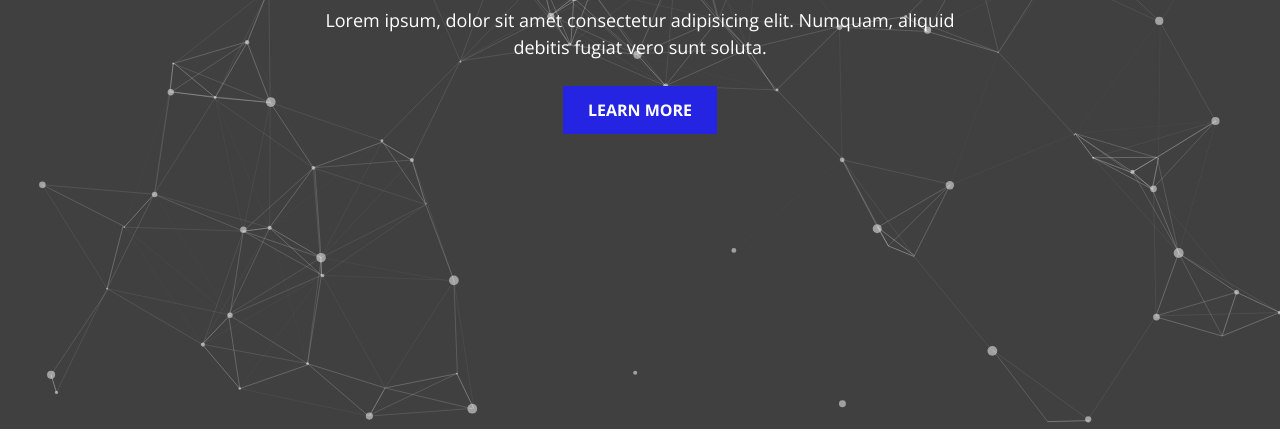
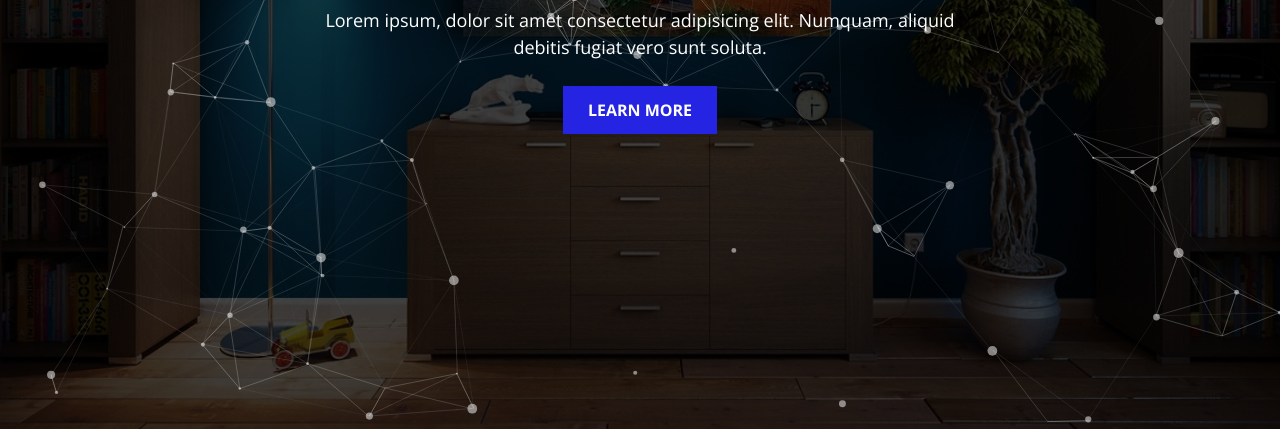
Before and after one commit to Ponkoj644/Particle-JS, a plain HTML site: page index.html in a window 1280 px wide. Shown: the part 371-806 px from the top of the page. Drawn offline with nearby package versions, Linux system fonts and the light colour scheme; the site is published under a folder, as on GitHub Pages, so addresses that start at the root find nothing.

Commit message:
Hero img fixing

```diff
--- a/style.css
+++ b/style.css
@@ -16,7 +16,7 @@ body {
 /*Hero section CSS  */
 .hero-section {
   height: 100vh;
-  background-image: url(/img/hero-img\ .jpg);
+  background-image: url(./img/hero-img\ .jpg);
   background-position: center;
   background-repeat: no-repeat;
   background-size: cover;
```
